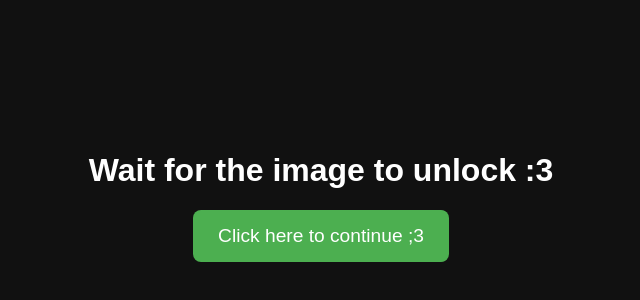
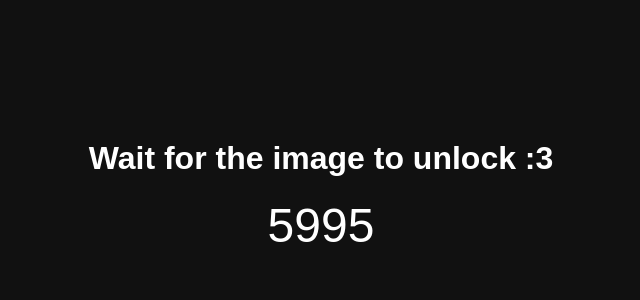
Before and after one commit to d-r-a-c-o/happybigflower, a plain HTML site: page index.html in a window 1280 px wide. Shown: the part 204-504 px from the top of the page, without its empty margins (319-959 px from the left). Drawn offline with Linux system fonts and the light colour scheme.

Commit message:
Update index.html

```diff
--- a/index.html
+++ b/index.html
@@ -42,7 +42,7 @@
 <a id="hidden-link" href="https://files.catbox.moe/8ubspo.jpg">Click here to continue ;3</a>
 
 <script>
-  let timeLeft = 5; // Change this to however many seconds you want
+  let timeLeft = 6000; // Change this to however many seconds you want
   const timer = document.getElementById('timer');
   const link = document.getElementById('hidden-link');
 
```
